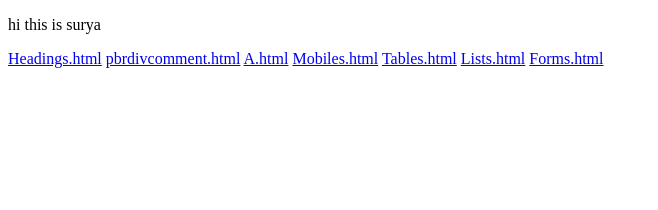
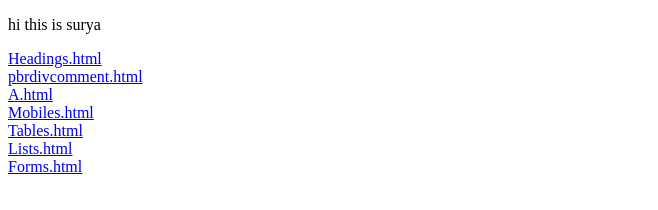
Before and after one commit to jfsjdSurya/HtmlPractice, a plain HTML site: page index.html in a window 1280 px wide. Shown: the whole page, without its empty margins (0-658 px from the left). Drawn offline with Linux system fonts and the light colour scheme.

Commit message:
Update index.html
giving the line space

```diff
--- a/index.html
+++ b/index.html
@@ -7,12 +7,12 @@
     </head>
     <body>
         <p>hi this is surya</p>
-        <a href="D:\jd\New folder\html\headings.html" >Headings.html</a>
-        <a href="D:\jd\New folder\html\pbrdivcomment.html">pbrdivcomment.html</a>
-        <a href="D:\jd\New folder\html\a.html">A.html</a>
-        <a href="D:\jd\New folder\html\Mobile_Stock_data.html">Mobiles.html</a>
-        <a href="D:\jd\New folder\html\table.html">Tables.html</a>
-        <a href="D:\jd\New folder\html\li.html">Lists.html</a>
-        <a href="D:\jd\New folder\html\Forms.html">Forms.html</a>
+        <a href="D:\jd\New folder\html\headings.html" >Headings.html</a><br>
+        <a href="D:\jd\New folder\html\pbrdivcomment.html">pbrdivcomment.html</a><br>
+        <a href="D:\jd\New folder\html\a.html">A.html</a><br>
+        <a href="D:\jd\New folder\html\Mobile_Stock_data.html">Mobiles.html</a><br>
+        <a href="D:\jd\New folder\html\table.html">Tables.html</a><br>
+        <a href="D:\jd\New folder\html\li.html">Lists.html</a><br>
+        <a href="D:\jd\New folder\html\Forms.html">Forms.html</a><br>
     </body>
 </html>
```
